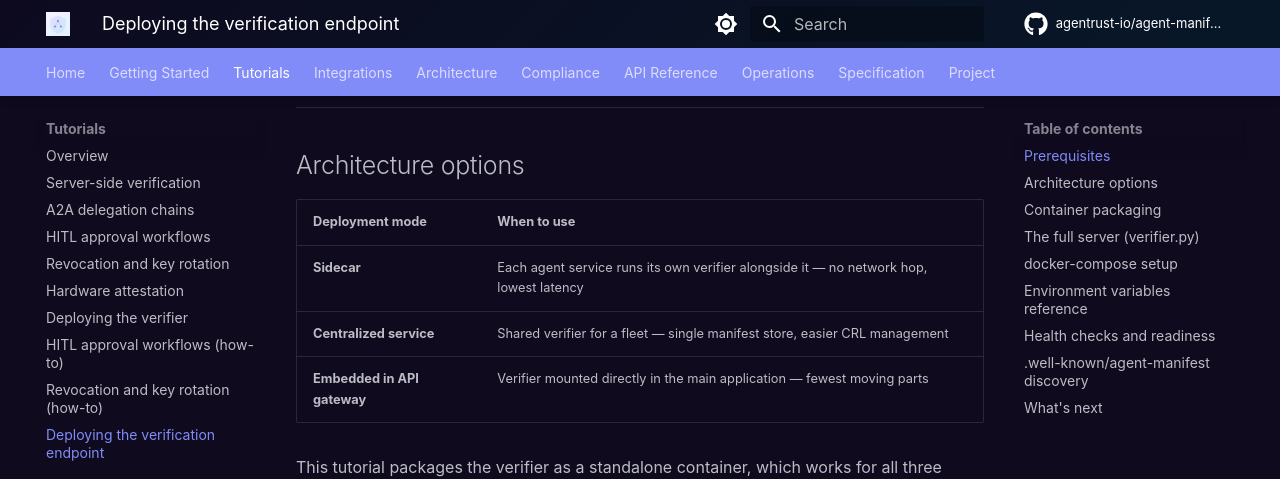
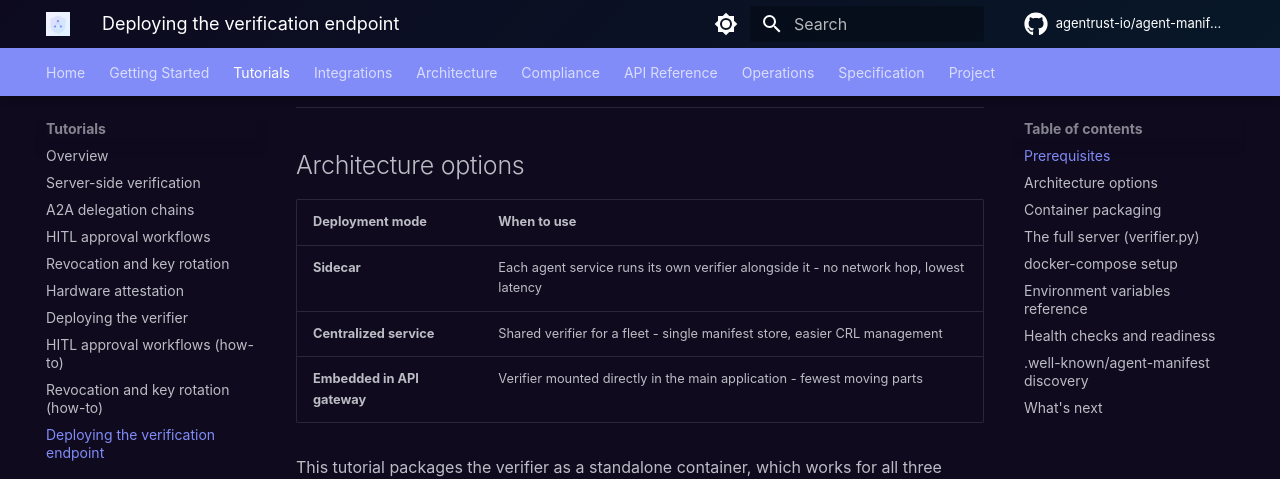
Before and after one commit to agentrust-io/agent-manifest, an MkDocs documentation site: the page built from docs/tutorials/deploying-the-verification-endpoint.md, in a window 1280 px wide and 900 px high, scrolled down 570 px. Shown: the top 479 px of the window. Built offline with MkDocs 1.6.1 and Material for MkDocs 9.7.7, drawn with Linux system fonts in a browser that asks for light colours; some web fonts are replaced; comment, search, counter and statistics services are not loaded; some of the changed text lies outside the part shown.

Commit message:
docs: remove em dashes

````diff
--- a/docs/tutorials/deploying-the-verification-endpoint.md
+++ b/docs/tutorials/deploying-the-verification-endpoint.md
@@ -20,9 +20,9 @@ pip install "agent-manifest[server]"
 
 | Deployment mode | When to use |
 |-----------------|-------------|
-| **Sidecar** | Each agent service runs its own verifier alongside it — no network hop, lowest latency |
-| **Centralized service** | Shared verifier for a fleet — single manifest store, easier CRL management |
-| **Embedded in API gateway** | Verifier mounted directly in the main application — fewest moving parts |
+| **Sidecar** | Each agent service runs its own verifier alongside it  -  no network hop, lowest latency |
+| **Centralized service** | Shared verifier for a fleet  -  single manifest store, easier CRL management |
+| **Embedded in API gateway** | Verifier mounted directly in the main application  -  fewest moving parts |
 
 This tutorial packages the verifier as a standalone container, which works for all three modes.
 
@@ -150,7 +150,7 @@ LOG_LEVEL = os.getenv("LOG_LEVEL", "info")
 
 ## Health checks and readiness
 
-The `/health` endpoint returns `{"status": "ok"}` as soon as the process starts — use it for Kubernetes liveness probes. If you want a readiness gate that waits until manifests are loaded, add a separate `/ready` endpoint:
+The `/health` endpoint returns `{"status": "ok"}` as soon as the process starts  -  use it for Kubernetes liveness probes. If you want a readiness gate that waits until manifests are loaded, add a separate `/ready` endpoint:
 
 ```python
 @app.get("/ready")
@@ -199,6 +199,6 @@ Agents bootstrapping in a new environment should use the discovery document rath
 
 ## What's next
 
-- [Tutorial: Revocation and key rotation](revocation-and-key-rotation.md) — update the CRL in the running verifier
-- [Operations: Monitoring](../operations/monitoring.md) — metrics and alerting for the verification endpoint
+- [Tutorial: Revocation and key rotation](revocation-and-key-rotation.md)  -  update the CRL in the running verifier
+- [Operations: Monitoring](../operations/monitoring.md)  -  metrics and alerting for the verification endpoint
 - [Operations: Key rotation runbook](../operations/key-rotation.md)
````
